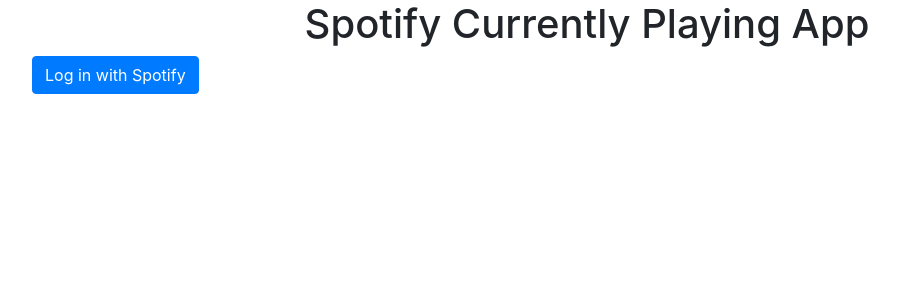
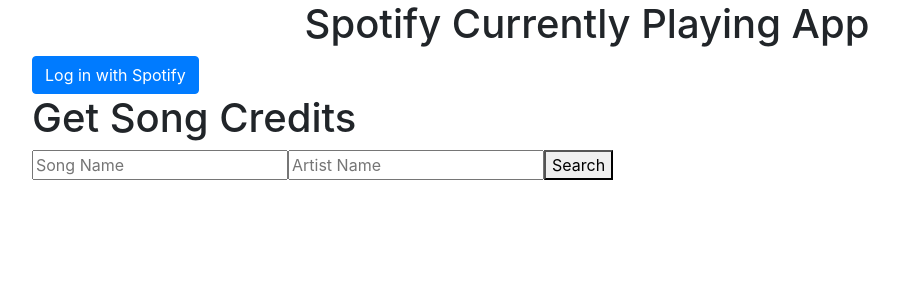
Before and after one commit to itskpalusa/npc, a React (Create React App) app: page / in a window 1280 px wide. Shown: the top 300 px of the page, without its empty margins (53-952 px from the left). Built offline with nearby package versions, Linux system fonts and the light colour scheme.

Commit message:
Add GeniusCredits to App.js

```diff
--- a/src/App.js
+++ b/src/App.js
@@ -2,6 +2,7 @@ import React, {useEffect, useState} from "react";
 import axios from "axios";
 
 import SpotifyPlayer from "./components/SpotifyPlayer";
+import GeniusCredits from "./components/GeniusCredits";
 
 const App = () => {
 	const [accessToken, setAccessToken] = useState("");
@@ -56,6 +57,7 @@ const App = () => {
 
 	return (
 		<div className="container">
+			<div>
 				<div className="text-center">
 					<h1>Spotify Currently Playing App</h1>
 				</div>
@@ -69,6 +71,11 @@ const App = () => {
 					)}
 				</div>
 			</div>
+			<div>
+				<h1>Get Song Credits</h1>
+				<GeniusCredits />
+			</div>
+		</div>
 	);
 };
 
```
Lines whose indentation alone changed are shown as unchanged.
